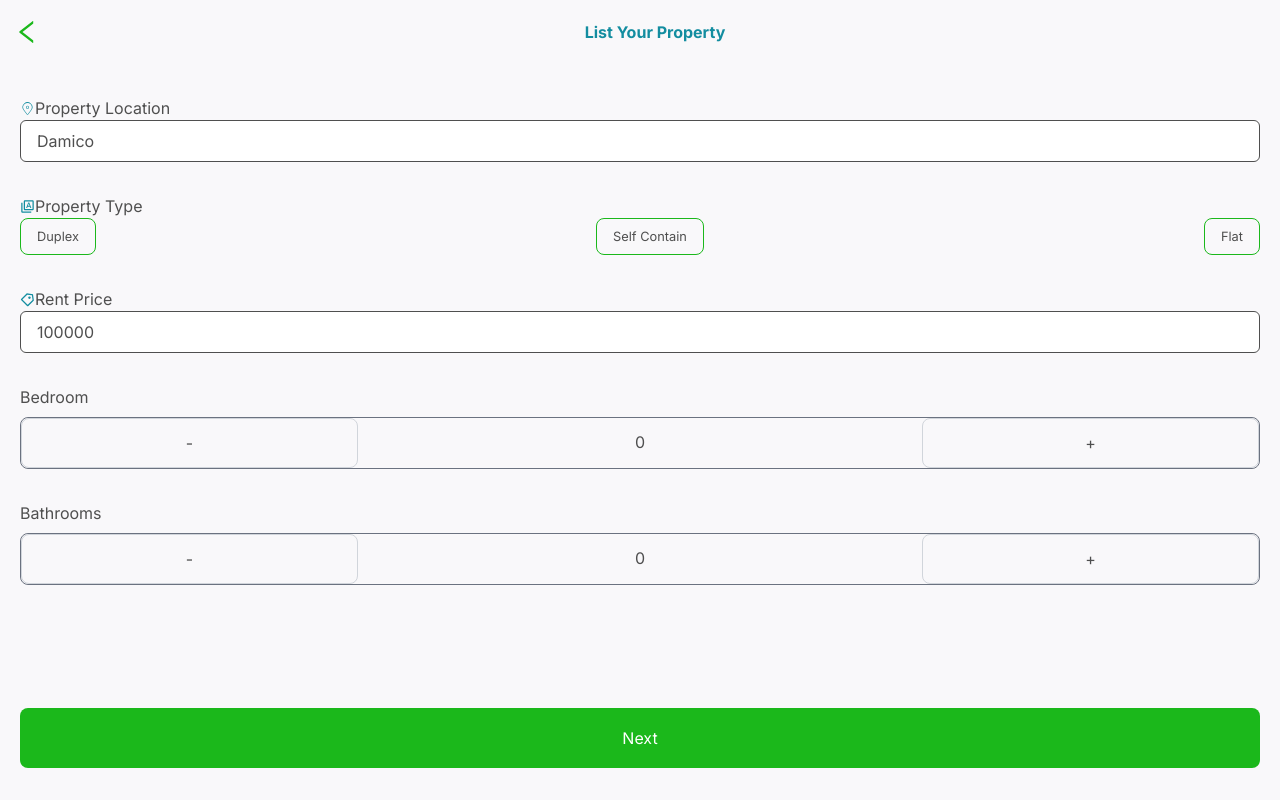
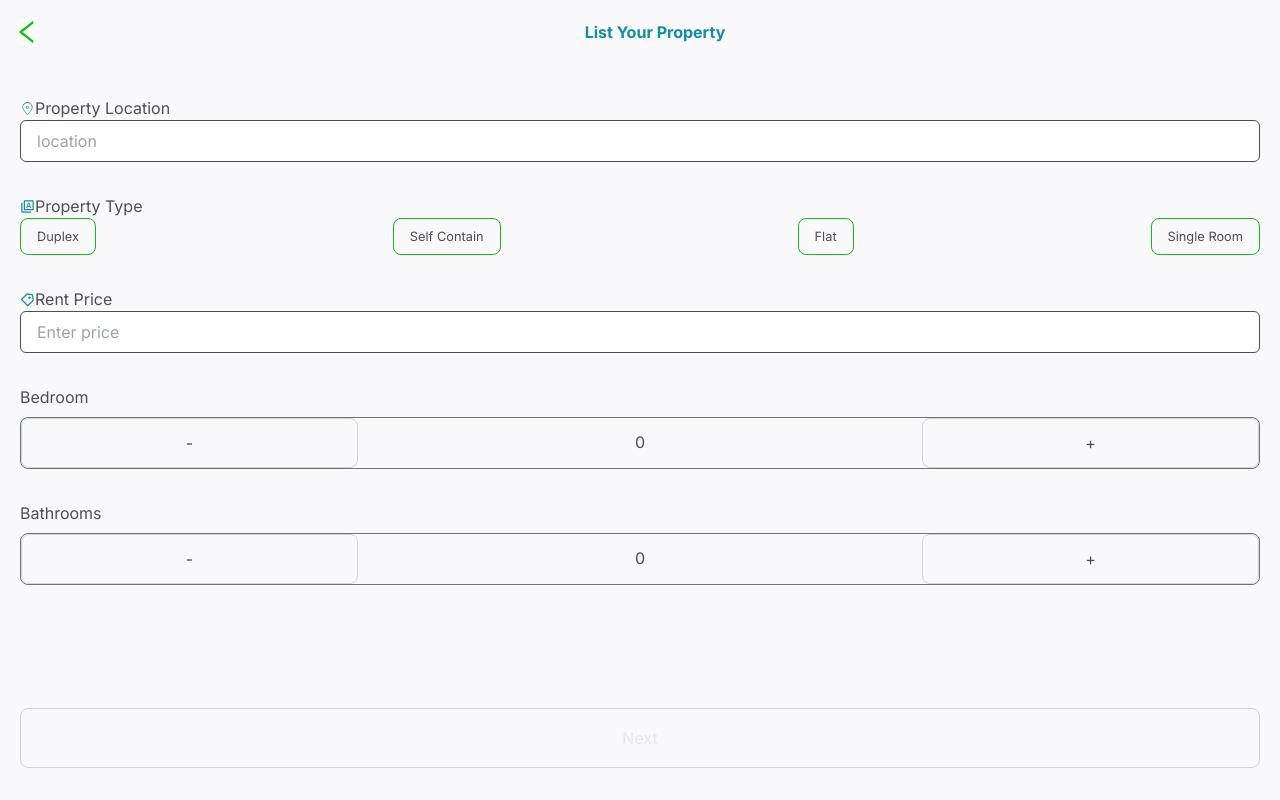
Before and after one commit to ertbis/EasyRent-Frontend, a Next.js app: page /lhouseupload in a window 1280 px wide. Built offline with nearby package versions, Linux system fonts and the light colour scheme.

Commit message:
edit page added

```diff
--- a/src/app/(landlord)/lhouseupload/formone.tsx
+++ b/src/app/(landlord)/lhouseupload/formone.tsx
@@ -16,6 +16,7 @@ interface FormOneProps {
         setHouseData: React.Dispatch<React.SetStateAction<HouseType>>;
         setFormPage:React.Dispatch<React.SetStateAction<string>>;
       }
+
 
 
 
@@ -45,7 +46,7 @@ const FormOne :FC<FormOneProps>  = ({houseData,  setHouseData , setFormPage}) =>
                                 id="location"
                                 name="location"
                                 placeholder="location"
-                                className="border focus:border-green-700 border-grey-light outline-none rounded-md px-4 py-[1rem] md:py-2 w-full"
+                                className={`border   outline-none rounded-md px-4 py-[1rem] md:py-2 w-full ${houseData.location ? 'border-green-700 ': 'border-grey-light'  }`}
                                 value={houseData.location}
                                 onChange={(e) => setHouseData({ ...houseData, location: e.target.value })}
                                 required
@@ -69,6 +70,11 @@ const FormOne :FC<FormOneProps>  = ({houseData,  setHouseData , setFormPage}) =>
                                 className={`px-[1rem] py-[0.5rem] flex items-center text-[0.8rem] border border-green-700 rounded-lg  ${houseData.apartment == "Flat" && "bg-green-700  text-white"}`}>
                                         Flat
                                 </p>
+                                <p
+                                onClick={() => setHouseData({ ...houseData, apartment: "Single Room"})}
+                                className={`px-[1rem] py-[0.5rem] flex items-center text-[0.8rem] border border-green-700 rounded-lg  ${houseData.apartment == "Single Room" && "bg-green-700  text-white"}`}>
+                                        Single Room
+                                </p>
 
                             </div>
                         </div>
@@ -76,11 +82,11 @@ const FormOne :FC<FormOneProps>  = ({houseData,  setHouseData , setFormPage}) =>
                         <div className='' >
                                 <p className='flex items-center'> <RiPriceTag3Line size={15} className='text-blue-800'/> Rent Price</p>
                                 <input
-                                type="price"
+                                type="number"
                                 id="price"
                                 name="price"
                                 placeholder="Enter price"
-                                className="border focus:border-green-700 border-grey-light outline-none rounded-md px-4 py-[1rem] md:py-2 w-full"
+                                className={`border   outline-none rounded-md px-4 py-[1rem] md:py-2 w-full ${houseData.amount ? 'border-green-700 ': 'border-grey-light'  }`}
                                 value={houseData.amount}
                                 onChange={(e) => setHouseData({ ...houseData, amount: e.target.value })}
                                 required
@@ -89,7 +95,7 @@ const FormOne :FC<FormOneProps>  = ({houseData,  setHouseData , setFormPage}) =>
 
                         <div className='' >
                                 <p className='flex items-center'> Bedroom</p>
-                                        <div className="flex  mt-2  space-x-2  rounded-lg border border-gray-500 border-[1px]">
+                                        <div className={`flex  mt-2  space-x-2  rounded-lg border  border-[1px] ${bedroom != 0 ? 'border-green-700' : 'border-gray-500'}`}>
 
                                                 <button
                                                 type="button"
@@ -111,7 +117,7 @@ const FormOne :FC<FormOneProps>  = ({houseData,  setHouseData , setFormPage}) =>
 
                         <div className='' >
                                 <p className='flex items-center'> Bathrooms</p>
-                                        <div className="flex  mt-2  space-x-2  rounded-lg border border-gray-500 border-[1px]">
+                                      <div className={`flex  mt-2  space-x-2  rounded-lg border  border-[1px] ${bathRoom != 0 ? 'border-green-700' : 'border-gray-500'}`}>
 
                                                 <button
                                                 onClick={() =>setBathRoom(bathRoom - 1)}
@@ -139,8 +145,12 @@ const FormOne :FC<FormOneProps>  = ({houseData,  setHouseData , setFormPage}) =>
                         <button
                                     onClick={(e) => {
                                        e.preventDefault()
-                                     setFormPage( "two")}}
-                                    className="h-[3.75rem] bg-green-700 text-white w-full rounded-lg" >
+                                       if(houseData.location && houseData.amount){
+
+                                               setFormPage( "two")
+                                        }
+                                       }  }
+                                    className={`h-[3.75rem] w-full rounded-lg ${houseData.location && houseData.amount ? ' bg-green-700 text-white ' : 'bg-[transparent]  text-gray-200 border border-gray-300' }`} >
                                     Next
                         </button>
                     </div>
--- a/src/app/(landlord)/lhouseupload/formtwo.tsx
+++ b/src/app/(landlord)/lhouseupload/formtwo.tsx
@@ -24,17 +24,15 @@ interface FormTwoProps {
 const FormTwo :FC<FormTwoProps>  = ({houseData,  setHouseData, setFormPage}) => {
     const [selectedFeatures, setSelectedFeatures] = useState<string[]>([]);
     const [uploadedPhotos, setUploadedPhotos] = useState<string[]>([]);
-    const [features, setFeatures] = useState<string[]>([
-        "kitchen","DSTV"
-    ])
+    const [features, setFeatures] = useState<string[]>([   ])
     const [fInput, setFInput] = useState<string>("")
 
     const  addToFeatures = ( e: any) => {
         e.preventDefault()
       if(fInput !== ""){
         setFeatures([...features,   fInput.trim()]);
+        setFInput("")
         setHouseData({...houseData, features})
-        setFInput("")
       }
     }
      const removeFeature = (featureToRemove: string) => {
@@ -150,7 +148,7 @@ const FormTwo :FC<FormTwoProps>  = ({houseData,  setHouseData, setFormPage}) =>
                                 name="price"
                                 placeholder="An apartment of your choice it is pleasing ro have
                                 like this"
-                                className="border focus:border-green-700 border-grey-light outline-none rounded-md h-36 px-4 py-[1.2rem] md:py-2 w-full"
+                                className={`border  outline-none rounded-md h-36 px-4 py-[1.2rem] md:py-2 w-full ${houseData.about ? 'border-green-700' : ' border-grey-light'}`}
                                 value={houseData.about}
                                 onChange={e =>  setHouseData({...houseData, about : e.target.value})                              }
                                 required
@@ -159,7 +157,7 @@ const FormTwo :FC<FormTwoProps>  = ({houseData,  setHouseData, setFormPage}) =>
 
                        <div  className='grid grid-cols-2 space-x-4 space-y-4  w-full '>
 
-                            <div className='h-36 w-full my-4 rounded-[0.625rem] border border-green-700 flex justify-center items-center'>
+                            <div className={`h-36 w-full my-4 rounded-[0.625rem] border border-gray-500 flex justify-center items-center ${uploadedPhotos.length > 0  ? 'border-green-700 ' : 'border-gray-500 ' }`}>
                                     <label htmlFor="upload-photos" className='flex cursor-pointer justify-items items-center space-x-2'>
                                         <BiCamera size={30} className='text-green-700' />
                                         <p>Add Photos</p>
--- a/src/app/(landlord)/lhouseupload/page.tsx
+++ b/src/app/(landlord)/lhouseupload/page.tsx
@@ -16,13 +16,13 @@ import Preview from './preview';
 
 const houseObj = { apartment:"A room",
 images:[
-  '/profiledp.png', '/profiledp.png', '/profiledp.png'
+//   '/profiledp.png', '/profiledp.png', '/profiledp.png'
 ],
 
-amount:"100000",
-location:"Damico",
+amount:"",
+location:"",
 about :"",
-features:["kitchen", "Gym House", "Packing lot", "AC", "Personal Metre", "DSTV"],
+features:[],
  mainFeatures: {
         light :true,
         school: true,
```
